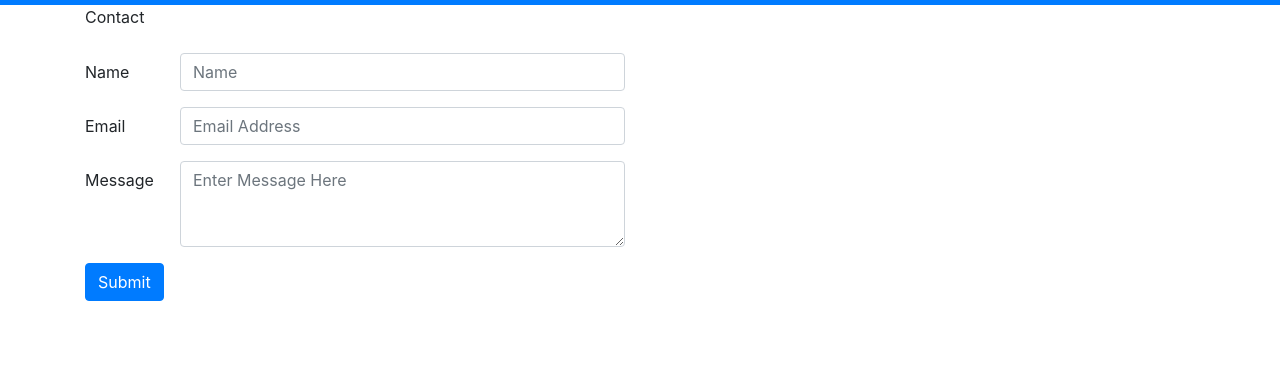
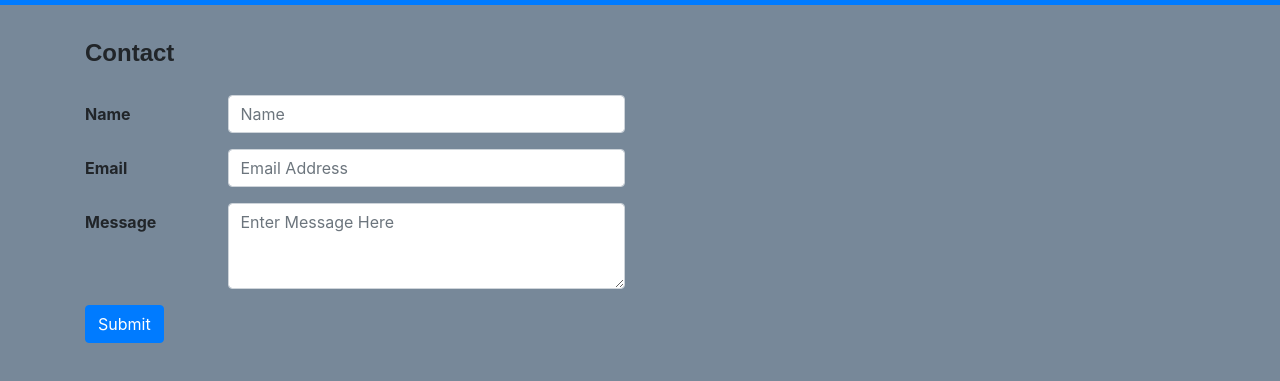
Before and after one commit to florentinob/Bootstrap-Portfolio, a plain HTML site: page contact.html in a window 1280 px wide. Shown: the part 51-432 px from the top of the page. Drawn offline with nearby package versions, Linux system fonts and the light colour scheme.

Commit message:
Finished Part 1 Assignment

```diff
--- a/contact.css
+++ b/contact.css
@@ -0,0 +1,11 @@
+.container {
+    margin-top: 30px;
+    font-weight: bold;
+}
+header {
+    font-family: Arial, Helvetica, sans-serif;
+    font-size: x-large;
+}
+body {
+    background-color: lightslategray;
+}
--- a/contact.html
+++ b/contact.html
@@ -38,20 +38,20 @@
           <br/>
           <form>
               <div class="form-group row">
-                <label for="inputName" class="col-sm-2 col-form-label">Name</label>
-                <div class="col-sm-10">
+                <label for="inputName" class="col-sm-3 col-form-label">Name</label>
+                <div class="col-sm-9">
                   <input type="name" class="form-control" id="name" placeholder="Name">
                 </div>
               </div>
               <div class="form-group row">
-                <label for="inputEmail" class="col-sm-2 col-form-label">Email</label>
-                <div class="col-sm-10">
+                <label for="inputEmail" class="col-sm-3 col-form-label">Email</label>
+                <div class="col-sm-9">
                   <input type="email" class="form-control" id="email" placeholder="Email Address">
                 </div>
               </div>
               <div class="form-group row">
-                <label for="inputMessage" class="col-sm-2 col-form-label">Message</label>
-                <div class="col-sm-10">
+                <label for="inputMessage" class="col-sm-3 col-form-label">Message</label>
+                <div class="col-sm-9">
                   <textarea class="form-control" id="message" rows="3" placeholder="Enter Message Here"></textarea>
                 </div>
               </div>
--- a/index.css
+++ b/index.css
@@ -0,0 +1,11 @@
+.container {
+    margin-top: 30px;
+    font-weight: bold;
+}
+header {
+    font-family: Arial, Helvetica, sans-serif;
+    font-size: x-large;
+}
+body {
+    background-color: lightslategray;
+}
--- a/portfolio.css
+++ b/portfolio.css
@@ -0,0 +1,11 @@
+.container {
+    margin-top: 30px;
+    font-weight: bold;
+}
+header {
+    font-family: Arial, Helvetica, sans-serif;
+    font-size: x-large;
+}
+body {
+    background-color: lightslategray;
+}
```
Also changed, not shown: index.html (+3 -3 lines), portfolio.html (+1 -1 lines).
